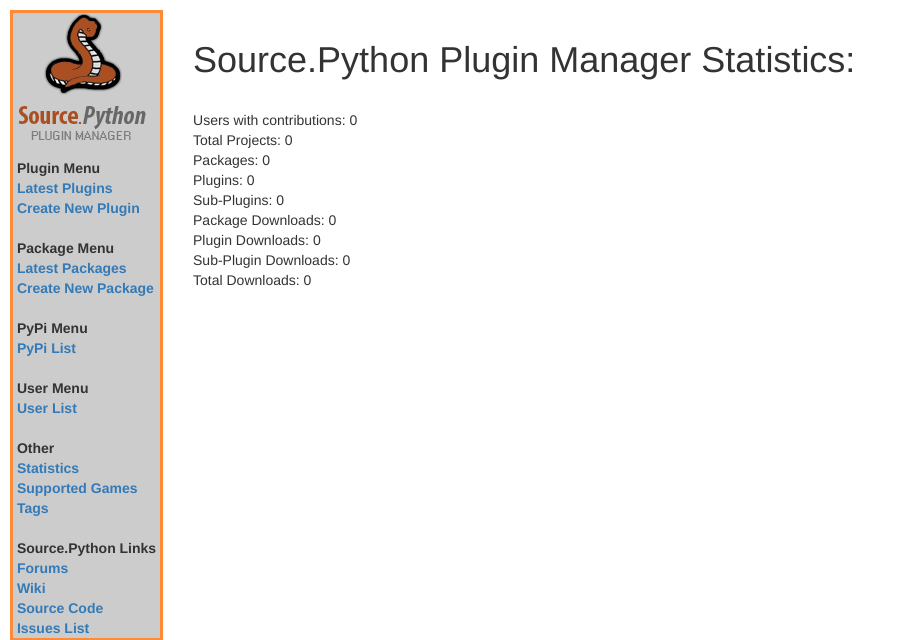
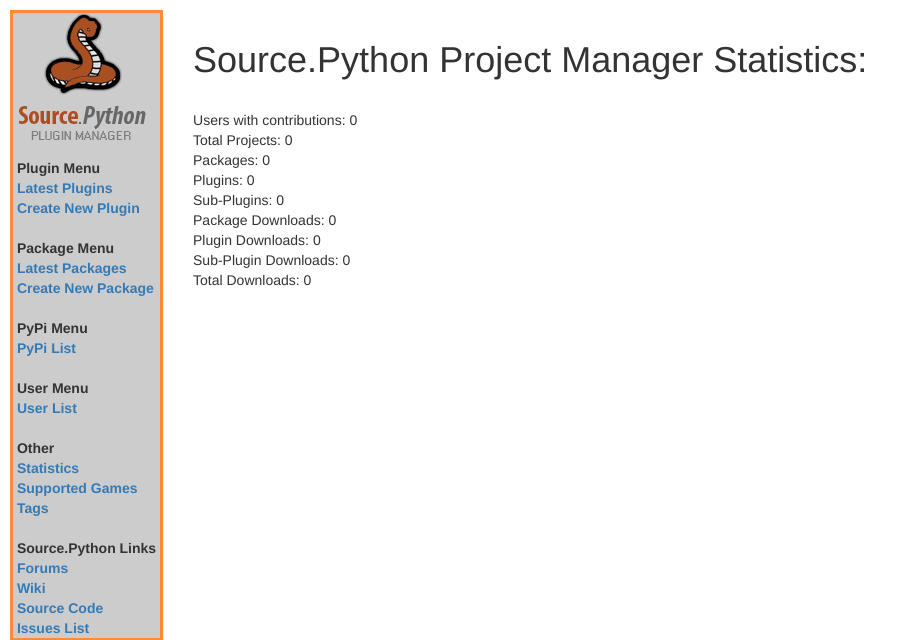
Before and after one commit to Source-Python-Dev-Team/SPPM, a Django app: page /statistics/ in a window 1280 px wide. Shown: the top 640 px of the page, without its empty margins (0-917 px from the left). Run offline with Django 3.2, Linux system fonts and the light colour scheme; data that the repository does not hold is empty; parts of the project's set-up code (start-up, migrations or seed data) failed here and were passed over; some libraries are stand-ins or nearby versions.

Commit message:
Started changes for name change to Source.Python Project Manager.

```diff
--- a/templates/statistics.html
+++ b/templates/statistics.html
@@ -1,11 +1,11 @@
 {% extends "base.html" %}
 
 {% block title %}
-    Source.Python Plugin Manager Statistics
+    Source.Python Project Manager Statistics
 {% endblock title %}
 
 {% block content %}
-    <h1>Source.Python Plugin Manager Statistics:</h1><br />
+    <h1>Source.Python Project Manager Statistics:</h1><br />
     Users with contributions: {{ users }}<br />
     Total Projects: {{ total_projects }}<br />
     Packages: {{ package_count }}<br />
```
